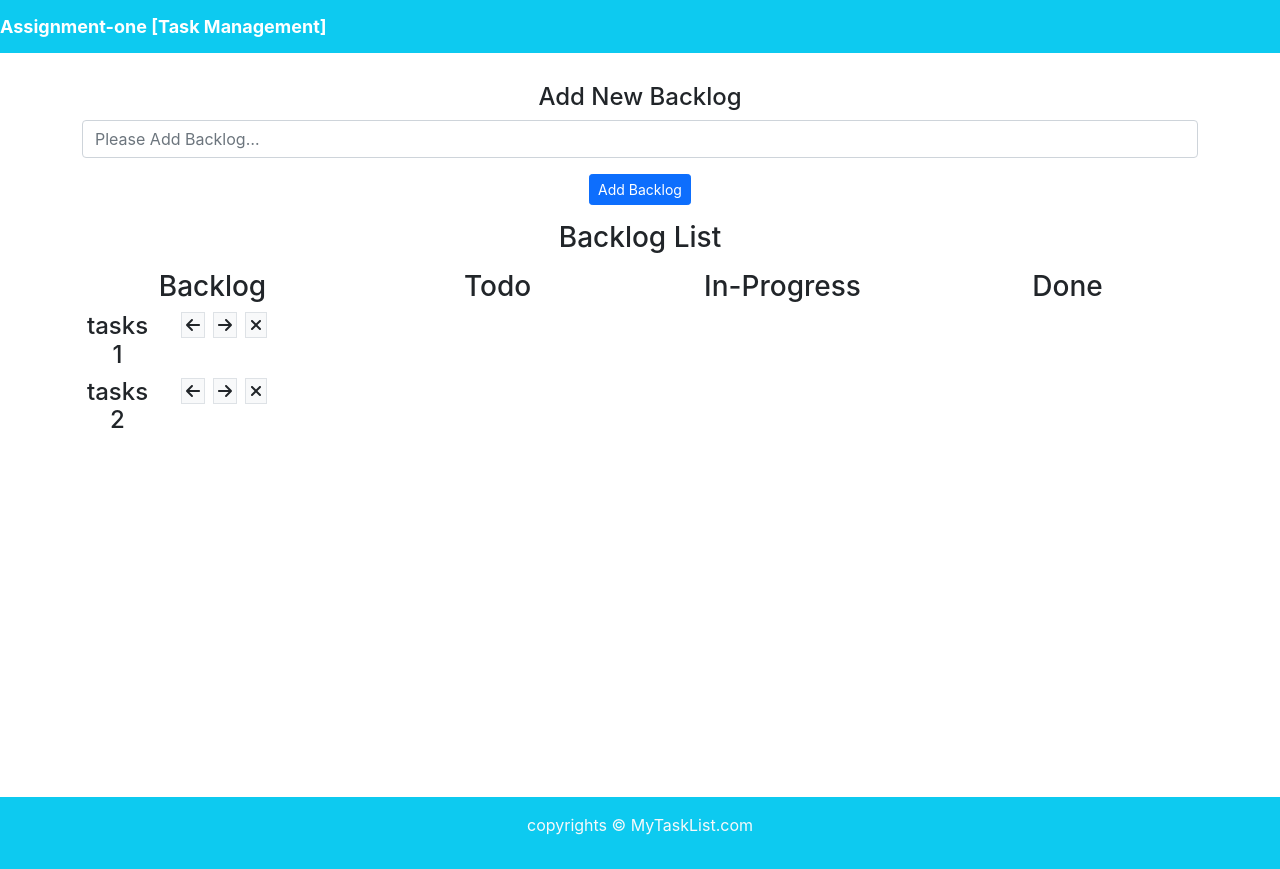
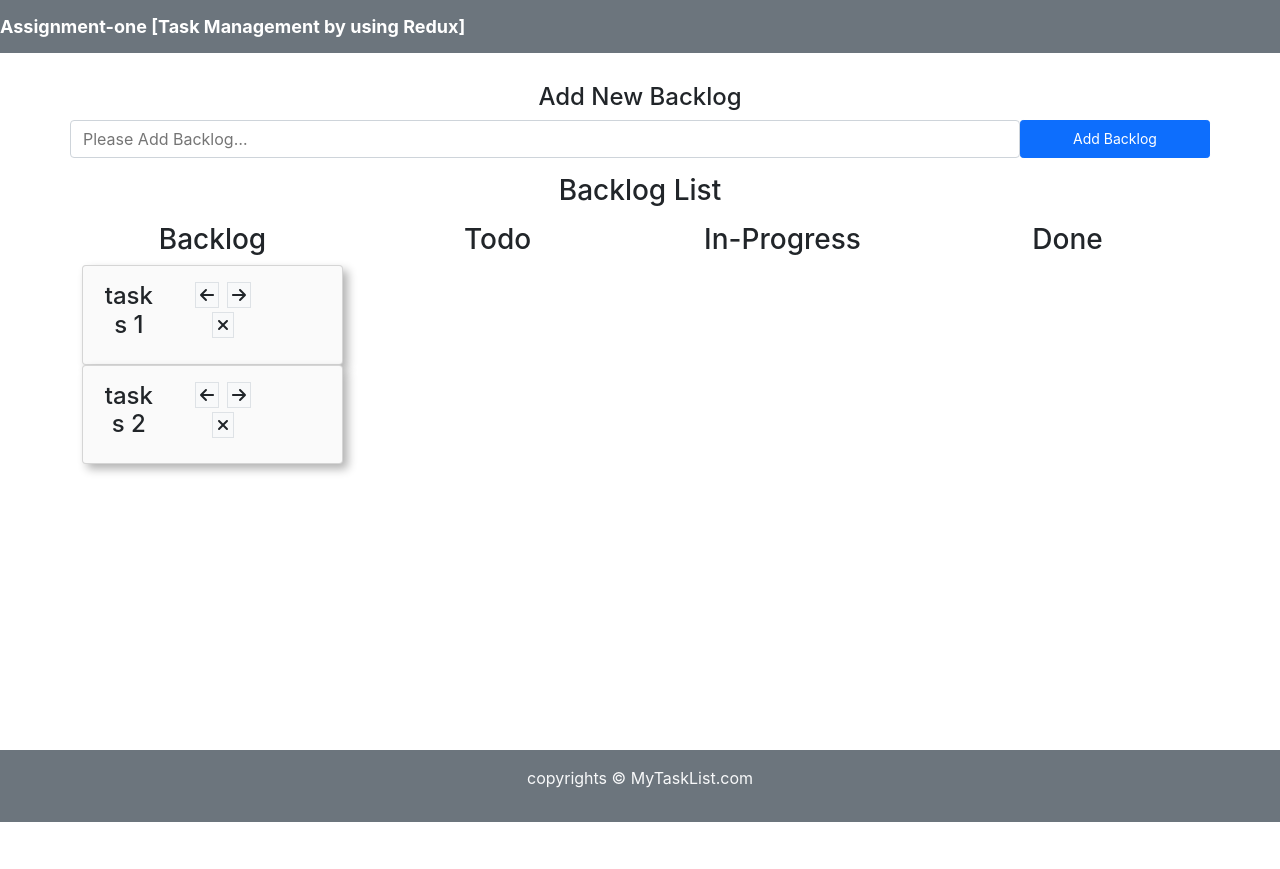
Before and after one commit to alpnaP/reactTodoAppWithRedux, a React (Create React App) app: page / in a window 1280 px wide. After the commit the page ends 822 px from the top, so only its background shows below. Built offline with nearby package versions, Linux system fonts and the light colour scheme.

Commit message:
Final Code base

```diff
--- a/public/index.html
+++ b/public/index.html
@@ -14,7 +14,7 @@
     <link rel="manifest" href="%PUBLIC_URL%/manifest.json" />
     <link href="https://cdn.jsdelivr.net/npm/bootstrap@5.0.2/dist/css/bootstrap.min.css" rel="stylesheet" integrity="sha384-EVSTQN3/azprG1Anm3QDgpJLIm9Nao0Yz1ztcQTwFspd3yD65VohhpuuCOmLASjC" crossorigin="anonymous">
     <link href="https://maxcdn.bootstrapcdn.com/font-awesome/4.7.0/css/font-awesome.min.css" rel="stylesheet" />
-    <title>Backlog List</title>
+    <title>Backlog List | Assignment One</title>
   </head>
   <body>
     <noscript>You need to enable JavaScript to run this app.</noscript>
--- a/src/App.css
+++ b/src/App.css
@@ -36,3 +36,26 @@
     transform: rotate(360deg);
   }
 }
+.card {
+  box-shadow: 5px 5px 10px rgb(0 0 0 / 30%);
+  padding: 1em;
+  border: 1px solid rgba(0, 0, 0, 0.15);
+  background: #fafafa;
+  display: flex;
+
+}
+.input-css{
+  padding: 0.375rem 0.75rem;
+   font-size: 1rem;
+   font-weight: 400;
+   line-height: 1.5;
+   color: #212529;
+   background-color: #fff;
+   background-clip: padding-box;
+   border: 1px solid #ced4da;
+   -webkit-appearance: none;
+   -moz-appearance: none;
+   appearance: none;
+   border-radius: 0.25rem;
+   transition: border-color .15s ease-in-out,box-shadow .15s ease-in-out;
+}
--- a/src/App.js
+++ b/src/App.js
@@ -10,7 +10,7 @@ function App() {
 
   return (
     <div className="App">
-      <Header title="Assignment-one [Task Management]" searchBar={false} />
+      <Header title="Assignment-one [Task Management by using Redux]" searchBar={false} />
       <AddTodo />
       <Todos />
       <Footer/>
--- a/src/MyComponents/AddTodo.jsx
+++ b/src/MyComponents/AddTodo.jsx
@@ -35,7 +35,7 @@ const AddTodo = (props) => {
       <div  className="container my-9 ">
         <h4  style={innerPageStyle}>Add New Backlog </h4>
         <form onSubmit={submit}>
-          <div className="mb-3">
+          <div className="mb-3 row">
 
             <input
               type="text"
@@ -44,16 +44,17 @@ const AddTodo = (props) => {
               onChange={(e) =>
                 setTitle(e.target.value)
               }
-              className="form-control"
+              className="input-css col-sm-10 "
               id="title"
               aria-describedby="emailHelp"
             />
+              <button type="submit" className=" col-sm-2 btn btn-sm btn-primary">
+            Add Backlog
+          </button>
           </div>
 
 
-          <button type="submit" className="btn btn-sm btn-primary">
-            Add Backlog
-          </button>
+
 
         </form>
         </div>
--- a/src/MyComponents/Footer.jsx
+++ b/src/MyComponents/Footer.jsx
@@ -2,7 +2,7 @@ import React from 'react'
 
  const Footer = () => {
   return (
-    <footer className='bg-info text-light py-3' >
+    <footer className='bg-secondary  text-light py-3' >
         <p className='text-center' >
         copyrights &copy; MyTaskList.com
         </p>
--- a/src/MyComponents/Header.jsx
+++ b/src/MyComponents/Header.jsx
@@ -18,7 +18,7 @@ function Header(props) {
 
 
 
-<nav  className="navbar navbar-dark bg-info">
+<nav  className="navbar navbar-dark bg-secondary ">
   <a style={myStyle} className="navbar-brand text-center" >{props.title}</a>
 
 </nav>
--- a/src/MyComponents/TodoItem.jsx
+++ b/src/MyComponents/TodoItem.jsx
@@ -3,8 +3,10 @@ import { faArrowRight } from "@fortawesome/free-solid-svg-icons";
 import { faArrowLeft } from "@fortawesome/free-solid-svg-icons";
 import { faClose } from "@fortawesome/free-solid-svg-icons";
 import { FontAwesomeIcon } from "@fortawesome/react-fontawesome";
+import '../App.css';
 const TodoItem = (props) => {
   return (
+    <div className="card">
     <div className="row">
       <h4 className="col-sm-4"> {props?.name}</h4>
       <div className="col-sm-5">
@@ -13,6 +15,7 @@ const TodoItem = (props) => {
           <FontAwesomeIcon onClick={props.removeTodoAction} className="p-1 mx-1 border bg-light" icon={faClose} />
       </div>
     </div>
+    </div>
   );
 };
 
```
